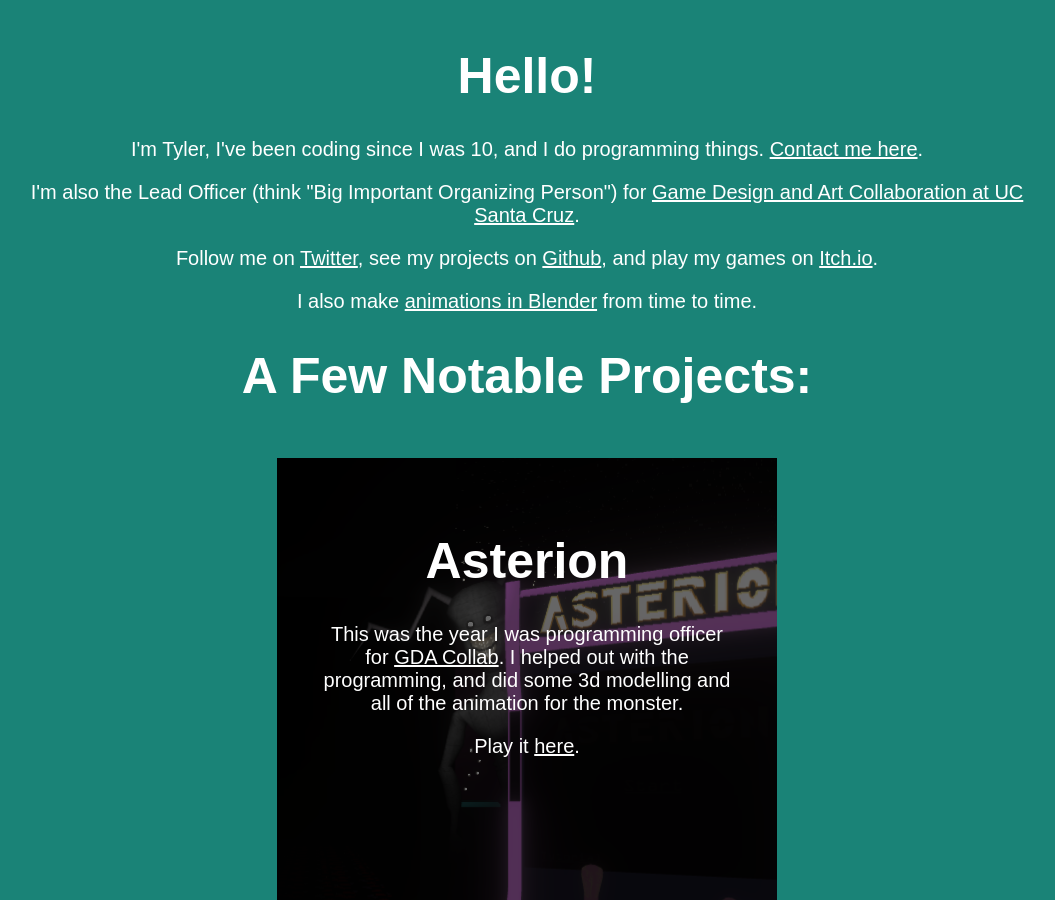
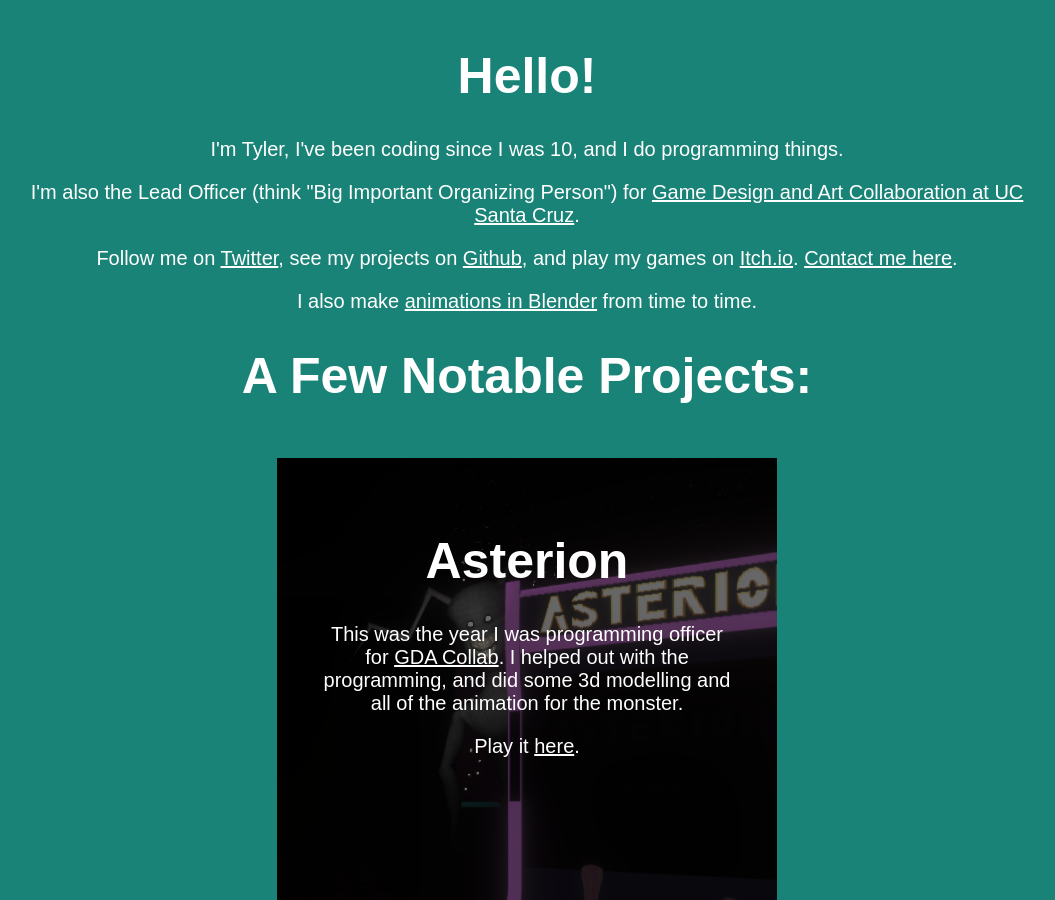
Before and after one commit to ambiguousname/ambiguousname.github.io, a Jekyll site: the page built from index.html, in a window 1280 px wide and 900 px high. Shown: the whole window, without its empty margins (113-1168 px from the left). Built offline with Jekyll 4.4.1, drawn with Linux system fonts in a browser that asks for light colours.

```diff
--- a/index.html
+++ b/index.html
@@ -13,11 +13,11 @@
     <body>
         <div class="content">
             <h1>Hello!</h1>
-            <p>I'm Tyler, I've been coding since I was 10, and I do programming things. <a href="./contact.html">Contact me here</a>.</p>
+            <p>I'm Tyler, I've been coding since I was 10, and I do programming things.</p>
             <p>I'm also the Lead Officer (think "Big Important Organizing Person") for <a href="http://gdacollab.com/">Game Design and Art Collaboration at UC Santa Cruz</a>.</p>
             <p>Follow me on <a href="https://www.twitter.com/ambiguousnames/">Twitter</a>, see my
                 projects on <a href="https://www.github.com/ambiguousname/">Github</a>, and play my
-                games on <a href="https://ambiguous-name.itch.io/">Itch.io</a>.
+                games on <a href="https://ambiguous-name.itch.io/">Itch.io</a>. <a href="./contact.html">Contact me here</a>.
             </p>
 
             <p>
```
